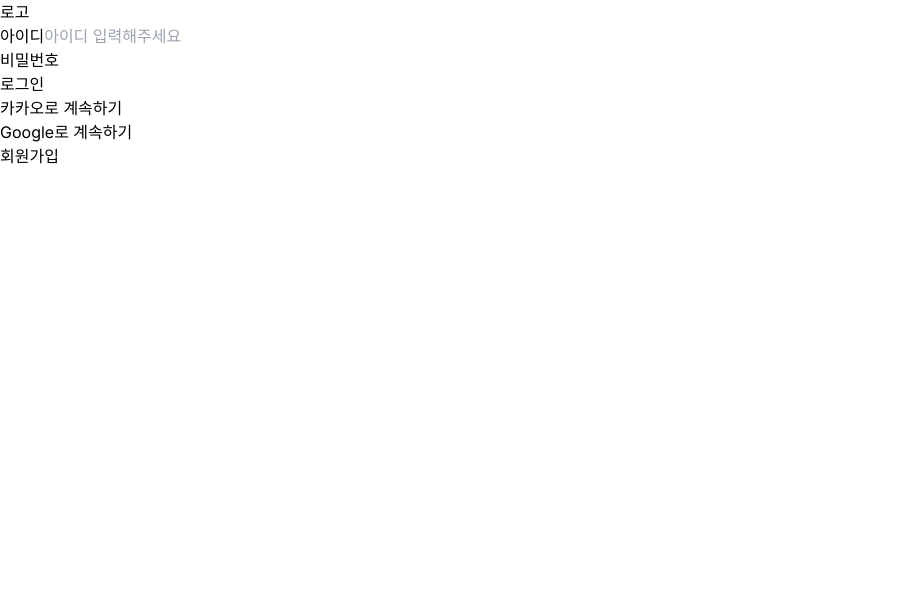
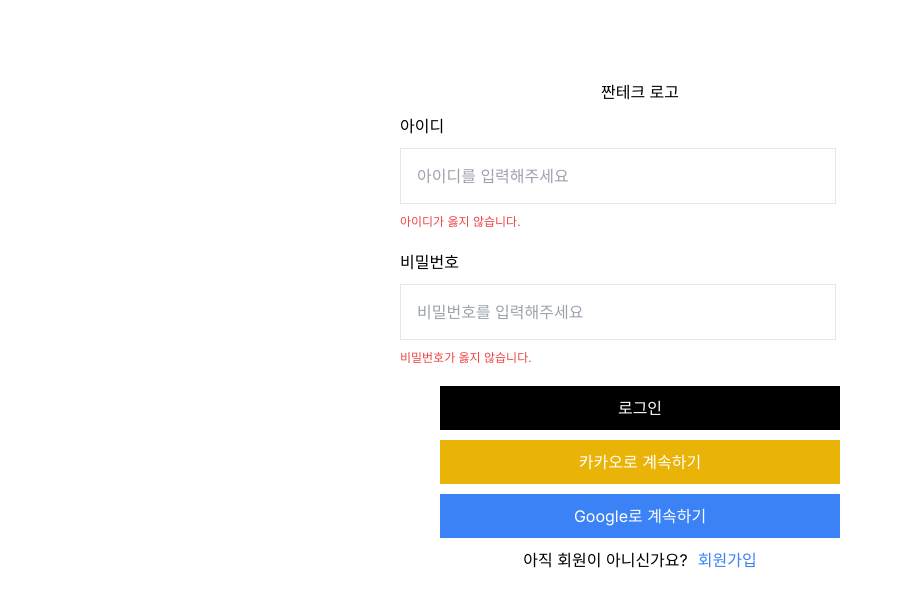
Before and after one commit to ZZANTech/ZZANTech-Fe, a Next.js app: page /login in a window 1280 px wide. Shown: the top 606 px of the page, without its empty margins (0-902 px from the left). Built offline with nearby package versions, Linux system fonts and the light colour scheme.

Commit message:
feat: 로그인 UI 완성

```diff
--- a/src/app/login/_components/LoginForm.tsx
+++ b/src/app/login/_components/LoginForm.tsx
@@ -1,21 +1,70 @@
 "use client";
 
-import React from "react";
+import Link from "next/link";
+import { useRouter } from "next/navigation";
+import { useState } from "react";
 
 function LoginForm() {
+  const [userId, setUserId] = useState("");
+  const [password, setPassword] = useState("");
+  const router = useRouter();
+
+  const handleLogin = () => {
+    console.log("userId / password >>", userId, password);
+    router.replace("/");
+  };
+
   return (
-    <>
-      <div>로고</div>
-      <div>
-        <label>아이디</label>
-        <input placeholder="아이디 입력해주세요" />
+    <div className="flex flex-col items-center w-[800px] mx-auto my-10 p-10">
+      <Link href="/">짠테크 로고</Link>
+      <form>
+        <div className="flex flex-col w-[500px] gap-2.5 p-2.5 bg-white">
+          <label>아이디</label>
+          <input
+            type="text"
+            value={userId}
+            placeholder="아이디를 입력해주세요"
+            className="w-[436px] h-[56px] p-[16px] border"
+            onChange={(e) => {
+              setUserId(e.target.value);
+            }}
+          />
+          <p className="text-red-500 text-xs">아이디가 옳지 않습니다.</p>
+        </div>
+
+        <div className="flex flex-col w-[500px] gap-2.5 p-2.5 bg-white">
+          <label>비밀번호</label>
+          <input
+            type="text"
+            value={password}
+            placeholder="비밀번호를 입력해주세요"
+            className="w-[436px] h-[56px] p-[16px] border"
+            onChange={(e) => {
+              setPassword(e.target.value);
+            }}
+          />
+          <p className="text-red-500 text-xs">비밀번호가 옳지 않습니다.</p>
+        </div>
+      </form>
+
+      <div className="flex flex-col w-[500px] gap-2.5 p-2.5 items-center">
+        <button className="w-[400px] p-2.5 text-center text-white bg-black" onClick={handleLogin}>
+          로그인
+        </button>
+        <Link href="/signIn" className="w-[400px] p-2.5 text-center text-white bg-yellow-500">
+          카카오로 계속하기
+        </Link>
+        <Link href="/signIn" className="w-[400px] p-2.5 text-center text-white bg-blue-500">
+          Google로 계속하기
+        </Link>
+        <div className="flex flex-row gap-2.5">
+          <p>아직 회원이 아니신가요?</p>
+          <Link href="/signIn" className="text-blue-500">
+            회원가입
+          </Link>
+        </div>
       </div>
-      <div>비밀번호</div>
-      <div>로그인</div>
-      <div>카카오로 계속하기</div>
-      <div>Google로 계속하기</div>
-      <div>회원가입</div>
-    </>
+    </div>
   );
 }
 
--- /dev/null
+++ b/src/app/signIn/page.tsx
@@ -0,0 +1,7 @@
+import React from "react";
+
+function SignInPage() {
+  return <div>SignInPage</div>;
+}
+
+export default SignInPage;
```
